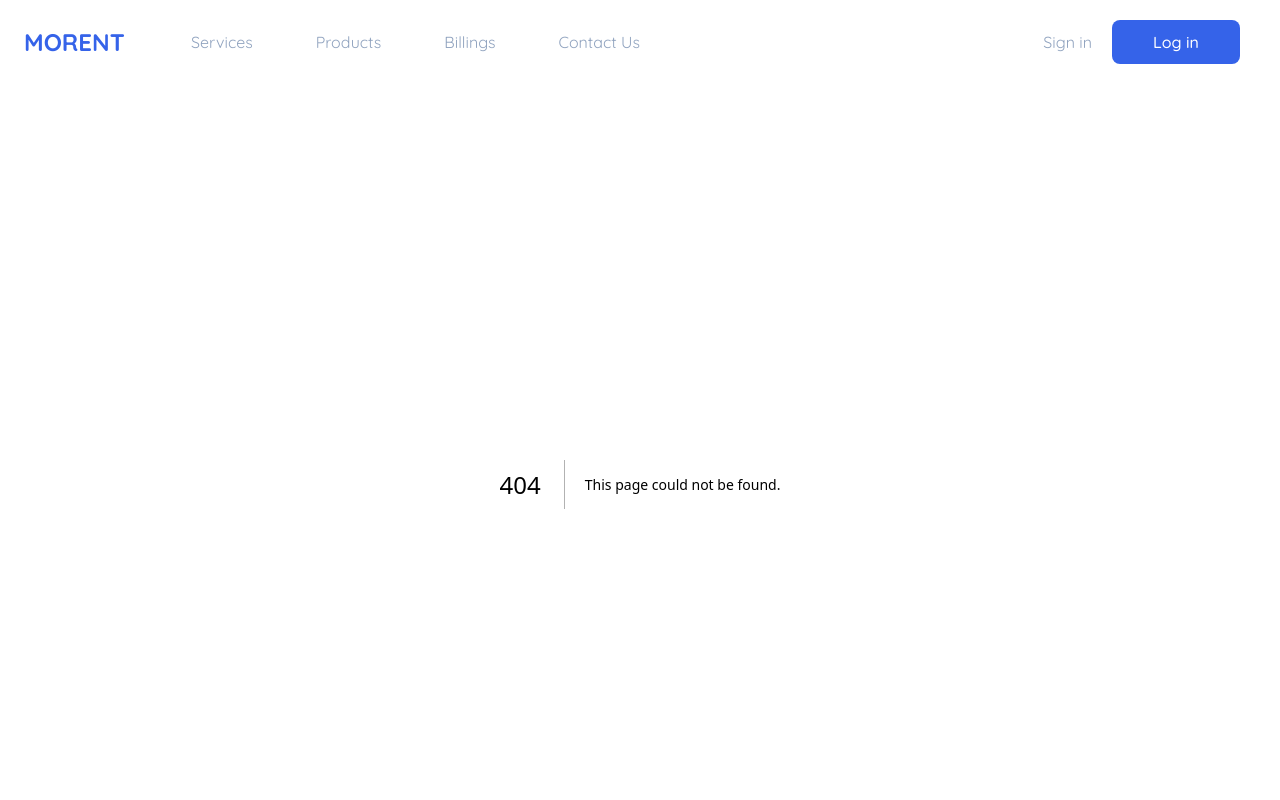
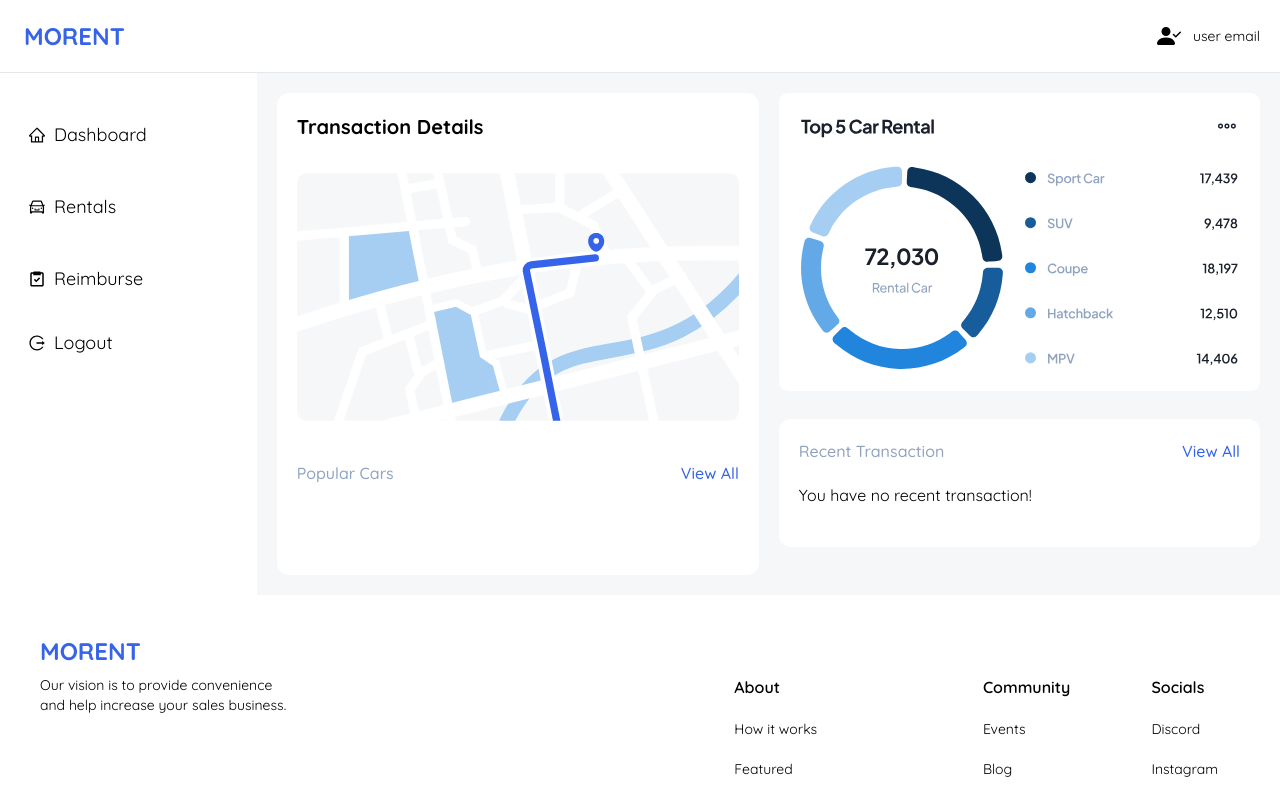
Before and after one commit to ForJessicaSake/Car-Rental, a Next.js app: page /dashboard in a window 1280 px wide. Before the commit this address had no page. Shown: the top 800 px of the page. Built offline with nearby package versions, Linux system fonts and the light colour scheme; no server answers; the database is empty.

Commit message:
feat: cards

```diff
--- /dev/null
+++ b/components/Dashboard/Tabs/Dashboard.tsx
@@ -0,0 +1,39 @@
+import PopularCars from "@/components/Micro/cards/PopularCars";
+import Image from "next/image";
+import React from "react";
+
+const Dashboard = () => {
+  return (
+    <main className="flex mx-5 lg:flex-row flex-col justify-between lg:space-x-5">
+      <div className="bg-white rounded-xl p-5 lg:w-6/12">
+        <h3 className="text-xl font-bold pb-5">Transaction Details</h3>
+        <img src="/assets/header/Maps.svg" alt="" className="w-full h-fit lg:w-[486px] lg:h-[272px]"/>
+        <nav className="flex justify-between py-7 text-text font-medium">
+          <h3>Popular Cars</h3>
+          <p className="text-primary">View All</p>
+        </nav>
+        <div className=" flex flex-col md:flex-row space-x-5 gap-y-5 overflow-x-auto">
+          <PopularCars />
+        </div>
+      </div>
+      <div className="lg:w-6/12 lg:mt-0 mt-7 ">
+        <Image
+          src="/assets/header/rental.svg"
+          alt=""
+          width={486}
+          height={272}
+        />
+
+        <div className="bg-white rounded-xl p-5 my-7 w-full ">
+        <nav className="flex justify-between text-text font-medium">
+          <h3> Recent Transaction</h3>
+          <p className="text-primary">View All</p>
+        </nav>
+        <p className="py-5">You have no recent transaction!</p>
+        </div>
+      </div>
+    </main>
+  );
+};
+
+export default Dashboard;
--- /dev/null
+++ b/components/Dashboard/Tabs/Reimburse.tsx
@@ -0,0 +1,41 @@
+import React from "react";
+import Image from "next/image";
+import Item from "@/components/Micro/cards/Item";
+
+const Reimburse = () => {
+  return (
+    <main className="flex mx-5 lg:flex-row flex-col justify-between lg:space-x-5">
+      <div className="bg-white rounded-xl p-5 lg:w-6/12">
+        <h3 className="text-xl font-bold pb-2">Reimbursement Details</h3>
+        <img
+          src="/assets/header/Maps.svg"
+          alt=""
+          className="w-full h-fit lg:w-[486px] lg:h-[272px]"
+        />
+        <nav className="flex justify-between text-text font-medium">
+          <h3> Recent Transaction</h3>
+          <p className="text-primary">View All</p>
+        </nav>
+        <p className="py-5">You have no pending transaction to be reimbursed!</p>
+      </div>
+      <div className="lg:w-6/12 lg:mt-0 mt-7 ">
+        <Image
+          src="/assets/header/rental.svg"
+          alt=""
+          width={486}
+          height={272}
+        />
+
+        <div className="bg-white rounded-xl p-5 my-10 w-full ">
+          <nav className="flex justify-between text-text font-medium">
+            <h3> Recent Transaction</h3>
+            <p className="text-primary">View All</p>
+          </nav>
+          <p className="py-5">You have no recent transaction!</p>
+        </div>
+      </div>
+    </main>
+  );
+};
+
+export default Reimburse;
--- /dev/null
+++ b/components/Dashboard/Tabs/Rentals.tsx
@@ -0,0 +1,44 @@
+import React from "react";
+import Image from "next/image";
+import Item from "@/components/Micro/cards/Item";
+
+const Rentals = () => {
+  return (
+    <main className="flex mx-5 lg:flex-row flex-col justify-between lg:space-x-5">
+      <div className="bg-white rounded-xl p-5 lg:w-6/12">
+        <h3 className="text-xl font-bold pb-2">Rental Details</h3>
+        <img
+          src="/assets/header/Maps.svg"
+          alt=""
+          className="w-full h-fit lg:w-[486px] lg:h-[272px]"
+        />
+        <nav className="flex justify-between py-7 text-text font-medium">
+          <h3>Recommended Cars</h3>
+          <p className="text-primary">View All</p>
+        </nav>
+        <div className=" flex flex-col md:flex-row space-x-5 gap-y-5 sm:gap-y-0 overflow-x-scroll">
+          <Item />
+        </div>
+      </div>
+      <div className="lg:w-6/12 lg:mt-0 mt-7 ">
+        <Image
+          src="/assets/header/rental.svg"
+          alt=""
+          width={486}
+          height={272}
+        />
+
+        <div className="bg-white rounded-xl p-5 my-10 w-full ">
+          <nav className="flex justify-between text-text font-medium">
+            <h3> Recent Transaction</h3>
+            <p className="text-primary">View All</p>
+          </nav>
+          <p className="py-5">You have no recent rental!</p>
+
+        </div>
+      </div>
+    </main>
+  );
+};
+
+export default Rentals;
--- /dev/null
+++ b/components/Dashboard/Tabs/index.tsx
@@ -0,0 +1,157 @@
+import React from "react";
+import { useRouter } from "next/router";
+import Dashboard from "./Dashboard";
+import Reimburse from "./Reimburse";
+import Rentals from "./Rentals";
+import { BiTask } from "react-icons/bi";
+import { AiOutlineLogout, AiOutlineHome, AiOutlineCar } from "react-icons/ai";
+import { CiMenuBurger } from "react-icons/ci";
+import { TfiClose } from "react-icons/tfi";
+import { BsPersonCheckFill } from "react-icons/bs";
+import Link from "next/link";
+import { toast } from "react-toastify";
+
+export type TabsTypes = {
+  title: React.ReactNode;
+  query: string;
+};
+
+const tabs: TabsTypes[] = [
+  {
+    title: (
+      <div className="flex items-center">
+        <AiOutlineHome /> <span className="pl-2">Dashboard</span>
+      </div>
+    ),
+    query: "dashboard",
+  },
+
+  {
+    title: (
+      <div className="flex items-center">
+        <AiOutlineCar /> <span className="pl-2">Rentals</span>
+      </div>
+    ),
+    query: "rentals",
+  },
+  {
+    title: (
+      <div className="flex items-center">
+        <BiTask /> <span className="pl-2">Reimburse</span>
+      </div>
+    ),
+    query: "reimburse",
+  },
+
+];
+
+const TabsComponent: any = {
+  dashboard: Dashboard,
+  rentals: Rentals,
+  reimburse: Reimburse,
+};
+
+const Tabs = () => {
+  const router = useRouter();
+  const [tabNavigation, setTabNavigation] = React.useState<boolean>(false);
+
+  const handleTabChange = (tab: string) => {
+    router.replace(
+      { pathname: router.asPath.split("?")[0], query: { tab } },
+      undefined,
+      {
+        shallow: true,
+      }
+    );
+  };
+
+  const CurrentTab = React.useMemo(
+    () => (router.query.tab as string) || "blog",
+    [router.query]
+  );
+
+  const Component = React.useCallback(() => {
+    const tab = tabs.find((tab) => tab.query === CurrentTab);
+    if (!tab) {
+      return <Dashboard />;
+    }
+    const TabComponent = TabsComponent[CurrentTab || "blog"];
+    return <TabComponent />;
+  }, [CurrentTab]);
+
+  const handleLogOut = () => {
+    // Logout();
+    setTimeout(() => {
+      toast.info("Bye for now, see you soon!");
+      router.push("/");
+    }, 500);
+  };
+
+  return (
+    <main className="2xl:container 2xl:mx-auto">
+      <div className="items-center sm:p-5 p-3 flex justify-between border-b">
+        <Link href="/" className="flex items-center">
+          <span className="pl-1 text-2xl text-primary font-bold">MORENT</span>
+        </Link>
+
+        <p className="md:flex hidden items-center text-3xl xl:text-2xl text-black">
+          <BsPersonCheckFill /> <span className="text-sm ml-3">user email</span>
+        </p>
+
+        <div
+          onClick={() => setTabNavigation(!tabNavigation)}
+          className="text-2xl md:hidden "
+        >
+          {!tabNavigation ? <CiMenuBurger /> : <TfiClose />}
+        </div>
+      </div>
+
+      <div className="grid flex-grow w-full  gap-x-1 md:grid-cols-3 lg:grid-cols-5">
+        <section className="md:bg-white bg-black w-full ">
+          <ul
+            className={` flex md:pt-10 md:h-fit md:static md:w-full absolute px-5 w-full left-0 top-[78px] py-5 text-lg cursor-pointer flex-col md:items-start md:space-x-0 ${
+              !tabNavigation
+                ? "hidden  md:block"
+                : " flex sm:items-center z-50 bg-white text-black  h-full"
+            }`}
+          >
+            {tabs.map((tab) => (
+              <div
+                key={tab.query}
+                className="pb-7"
+                onClick={() => {
+                  handleTabChange(tab.query);
+                  setTabNavigation(false);
+                }}
+              >
+                <li
+                  className={`text-lg ${
+                    tab.query === CurrentTab
+                      ? "bg-primary rounded-lg text-white w-fit"
+                      : ""
+                  } p-2`}
+                >
+                  {tab.title}
+                </li>
+              </div>
+            ))}
+            <div
+              className="flex items-center  text-lg px-2"
+              // onClick={handleLogOut}
+            >
+              <AiOutlineLogout className="mr-2" /> Logout
+            </div>
+          </ul>
+        </section>
+
+        <section className="bg-[#F6F7F9] w-full h-full py-5 md:col-span-2 lg:col-span-4">
+          <div className="font-nunito">
+            <Component />
+          </div>
+        </section>
+      </div>
+    </main>
+  );
+};
+
+export default Tabs;
--- /dev/null
+++ b/components/Dashboard/index.tsx
@@ -0,0 +1,7 @@
+import Tabs from "./Tabs";
+
+const Dashboard = () => {
+  return <Tabs />;
+};
+
+export default Dashboard;
--- a/components/Micro/cards/Item.tsx
+++ b/components/Micro/cards/Item.tsx
@@ -25,7 +25,7 @@ const Item = () => {
     <>
       {cars &&
         cars.map((car: { [key: string]: string }) => (
-          <div className="rounded-lg p-4 bg-white " key={car.id}  data-aos="fade-in">
+        <div className="rounded-lg p-4 bg-white " key={car.id} data-aos="fade-in">
             <div>
               <div className="flex justify-between">
                 <hgroup>
@@ -73,7 +73,7 @@ const Item = () => {
                   day
                 </p>
                 <Link href={`/details/${car.id}`}>
-                  <Button className="bg-primary w-20 ml-14 lg:ml-5 xl:ml-0 text-sm text-white font-medium">
+                  <Button className="bg-primary w-20 ml-14 lg:ml-5 xl:ml-10 text-sm text-white font-medium">
                     Rent Now
                   </Button>
                 </Link>
--- a/components/Micro/cards/PopularCars.tsx
+++ b/components/Micro/cards/PopularCars.tsx
@@ -30,7 +30,7 @@ const PopularCars = () => {
     <>
       {filterCars &&
         filterCars.map((popularCar: { [key: string]: string }) => (
-          <div className="rounded-lg p-4 bg-white " key={popularCar.id}>
+          <div className="rounded-lg p-4 bg-white" key={popularCar.id} data-aos="fade-in">
             <div>
               <div className="flex justify-between">
                 <hgroup>
@@ -78,7 +78,7 @@ const PopularCars = () => {
                   day
                 </p>
                 <Link href={`/details/${popularCar.id}`}>
-                  <Button className="bg-primary w-20  ml-14 lg:ml-5 xl:ml-0 text-sm text-white font-medium">
+                  <Button className="bg-primary w-20  ml-10 lg:ml-5 xl:ml-10 text-sm text-white font-medium">
                     Rent Now
                   </Button>
                 </Link>
--- a/pages/_app.tsx
+++ b/pages/_app.tsx
@@ -7,15 +7,18 @@ import { ToastContainer, Slide } from "react-toastify";
 import "react-toastify/dist/ReactToastify.css";
 import AOS from "aos";
 import "aos/dist/aos.css";
+import { useRouter } from "next/router";
 
 export default function App({ Component, pageProps }: AppProps) {
   React.useLayoutEffect(() => {
     AOS.init({ duration: 1900, once: true });
     AOS.refresh();
   });
+
+  const router = useRouter();
   return (
     <main className="font-font overflow-x-hidden">
-      <Navbar />
+      {router.pathname.includes("dashboard") ? null : <Navbar />}
       <Component {...pageProps} />
       <Footer />
       <ToastContainer
--- /dev/null
+++ b/pages/dashboard/index.tsx
@@ -0,0 +1,8 @@
+import React from "react";
+import Dashboard from "../../components/Dashboard";
+
+const index = () => {
+  return <Dashboard />;
+};
+
+export default index;
```
Also changed, not shown: public/assets/header/Maps.svg (added), public/assets/header/rental.svg (added).
